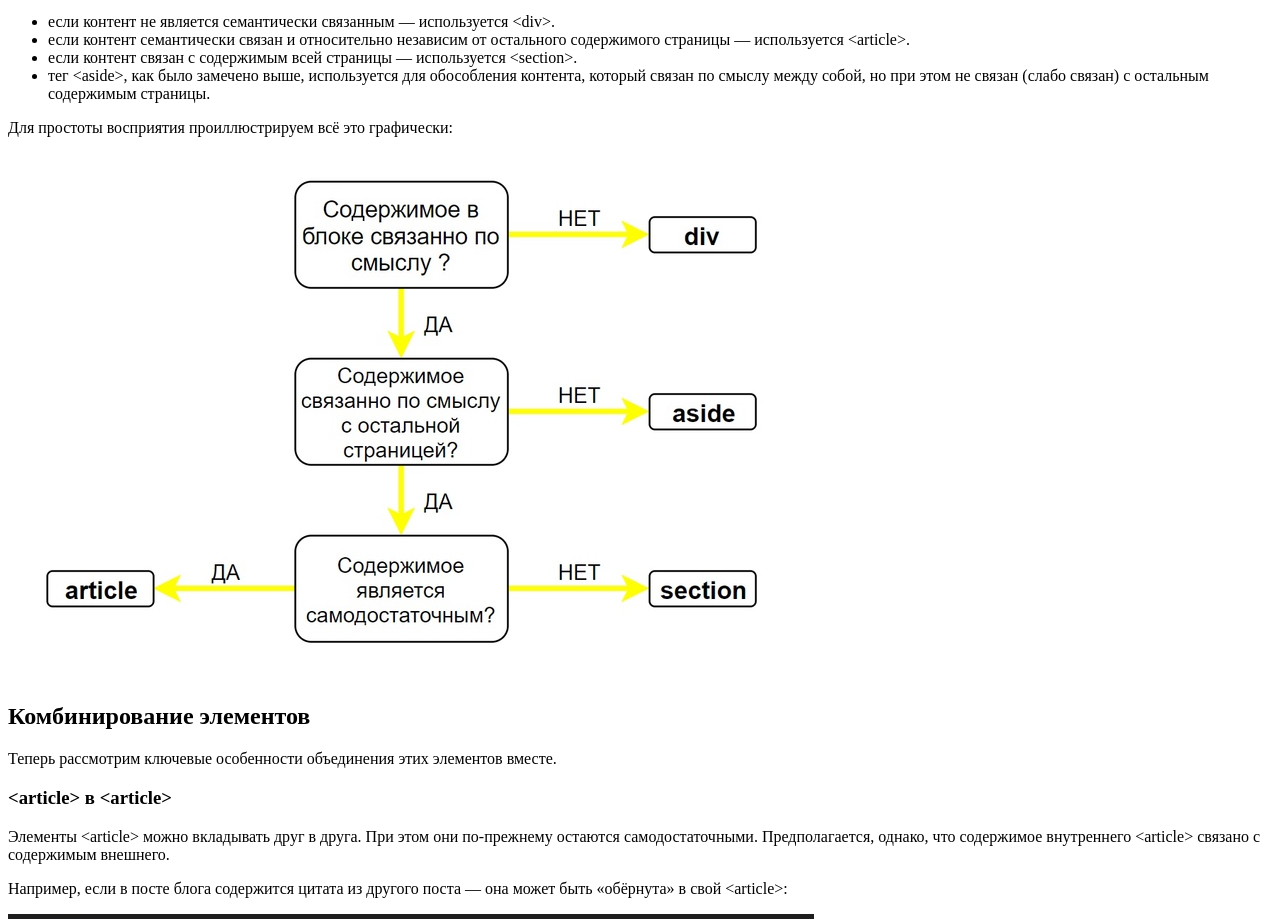
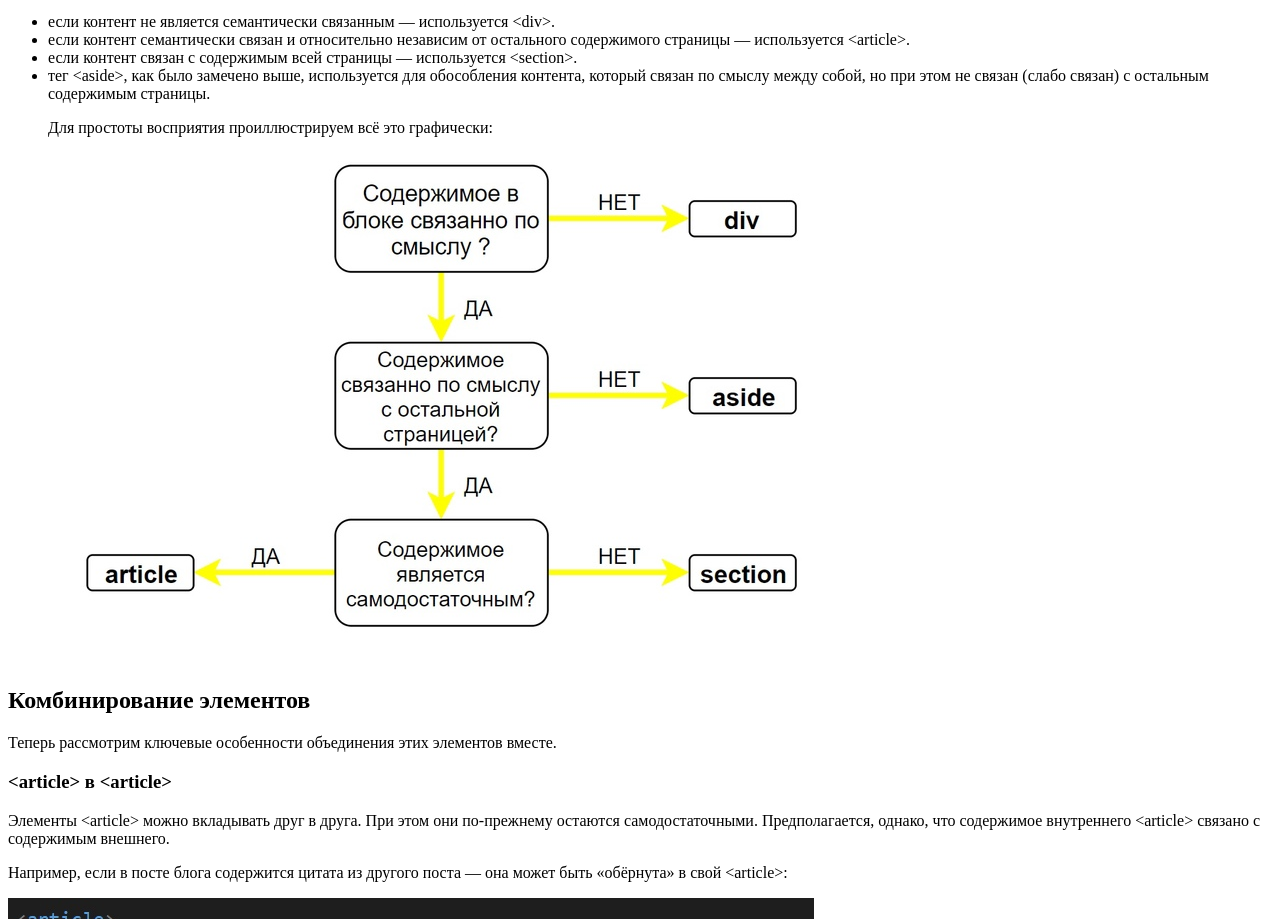
Before and after one commit to roman-tsepa/Semantics, a plain HTML site: page index.html in a window 1280 px wide. Shown: the part 1829-2748 px from the top of the page. Drawn offline with Linux system fonts and the light colour scheme.

Commit message:
fix completed

```diff
--- a/index.html
+++ b/index.html
@@ -29,12 +29,8 @@
           <p>
             Элемент &lt;div&gt; является, пожалуй, самым универсальным блочным элементом. При этом у него нет полноценного самостоятельного значения — он предназначен для группировки контента, который семантически никак не связан между собой. Использовать &lt;div&gt; нужно осторожно — он не имеет смысла для скрин ридеров.
           </p>
-          <p>
-            Настоятельно рекомендуем обращаться к элементу &lt;div&gt; только в крайнем случае, когда больше никакие другие элементы не подходят!
-          </p>
-          <p>
-            Элемент &lt;div&gt; чаще всего используется как контейнер для других элементов:
-          </p>
+          <p>Настоятельно рекомендуем обращаться к элементу &lt;div&gt; только в крайнем случае, когда больше никакие другие элементы не подходят!</p>
+          <p>Элемент &lt;div&gt; чаще всего используется как контейнер для других элементов:</p>
 
           <img src="img/div.jpg" alt="Пример использования элемента div в коде" height="178">
         </section>
@@ -42,9 +38,7 @@
         <section>
           <h3>&lt;section&gt;</h3>
 
-          <p>
-            В отличие от &lt;div&gt;, тег &lt;section&gt; применяется к общим разделам контента, который может быть сгруппирован семантически.
-          </p>
+          <p>В отличие от &lt;div&gt;, тег &lt;section&gt; применяется к общим разделам контента, который может быть сгруппирован семантически.</p>
           <p>
             Главное правило: элемент &lt;section&gt; уместно использовать только тогда, когда его содержимое явно указывается в структуре. Например, в качестве раздела.
           </p>
@@ -61,9 +55,7 @@
           <p>
             Тег &lt;article&gt; ещё более уточняющий и конкретный, чем тег &lt;section&gt;. Он так же применяется к семантически связанному блоку контента и должен иметь заголовок. Его содержимое должно быть независимым и самодостаточным — это, своего рода, отдельная статья. При изолировании содержимого тега &lt;article&gt; от остальной части страницы должны сохраняться его смысл и законченность.
           </p>
-          <p>
-            Чаще всего тег &lt;article&gt; применяется к статье на сайте, отдельной новости, посту блога, сообщению форума или комментариям:
-          </p>
+          <p>Чаще всего тег &lt;article&gt; применяется к статье на сайте, отдельной новости, посту блога, сообщению форума или комментариям:</p>
 
           <img src="img/article.jpg" alt="Пример использования элемента article в коде" height="143">
         </section>
@@ -104,9 +96,11 @@
           </li>
         </ul>
 
-        <p>Для простоты восприятия проиллюстрируем всё это графически:</p>
+        <figure>
+          <figcaption>Для простоты восприятия проиллюстрируем всё это графически:</figcaption>
+          <img src="img/illustration.jpg" alt="Схема алгоритма применения тегов div, section, article и aside" height="526">
+        </figure>
 
-        <img src="img/illustration.jpg" alt="Схема алгоритма применения тегов div, section, article и aside" height="526">
       </section>
 
       <section>
```
